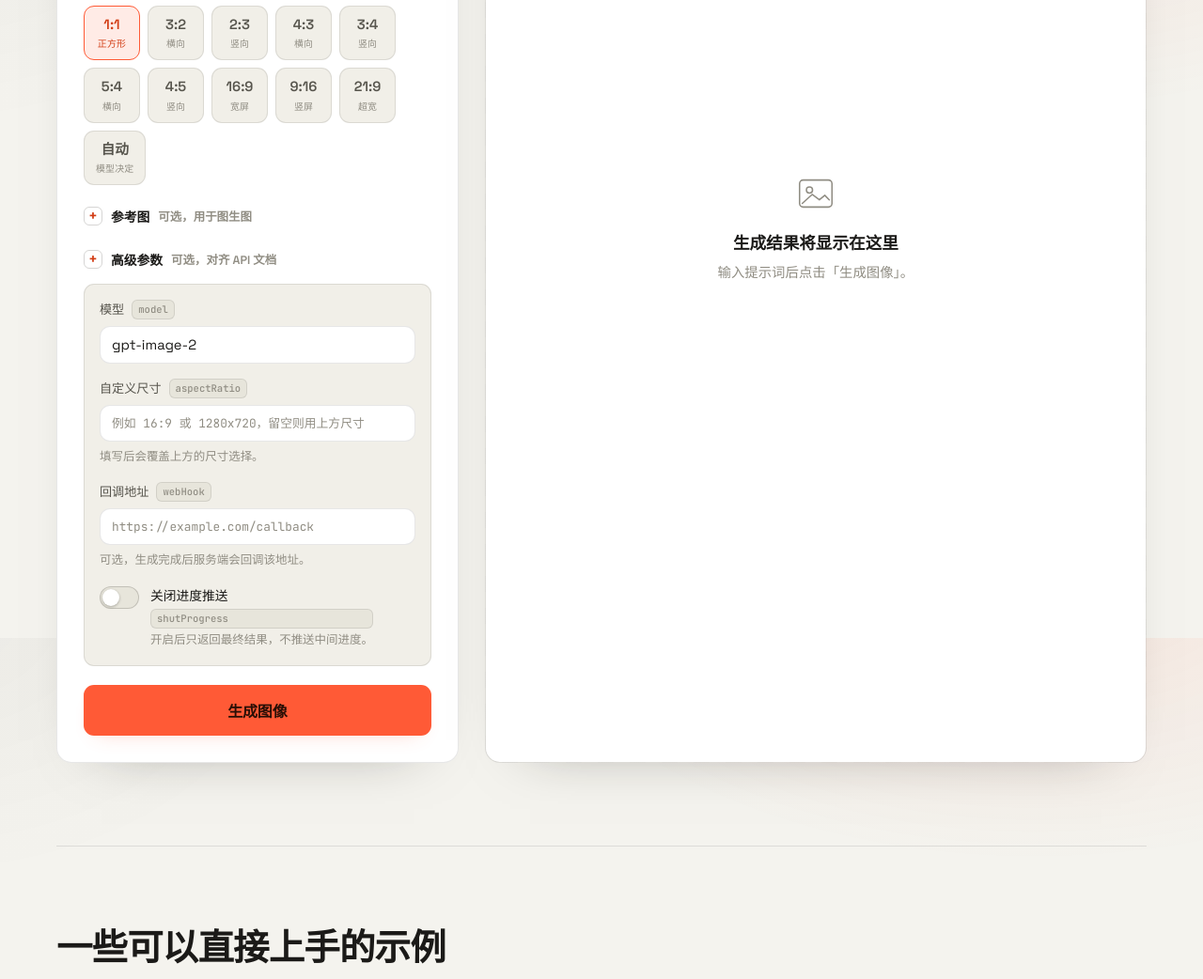
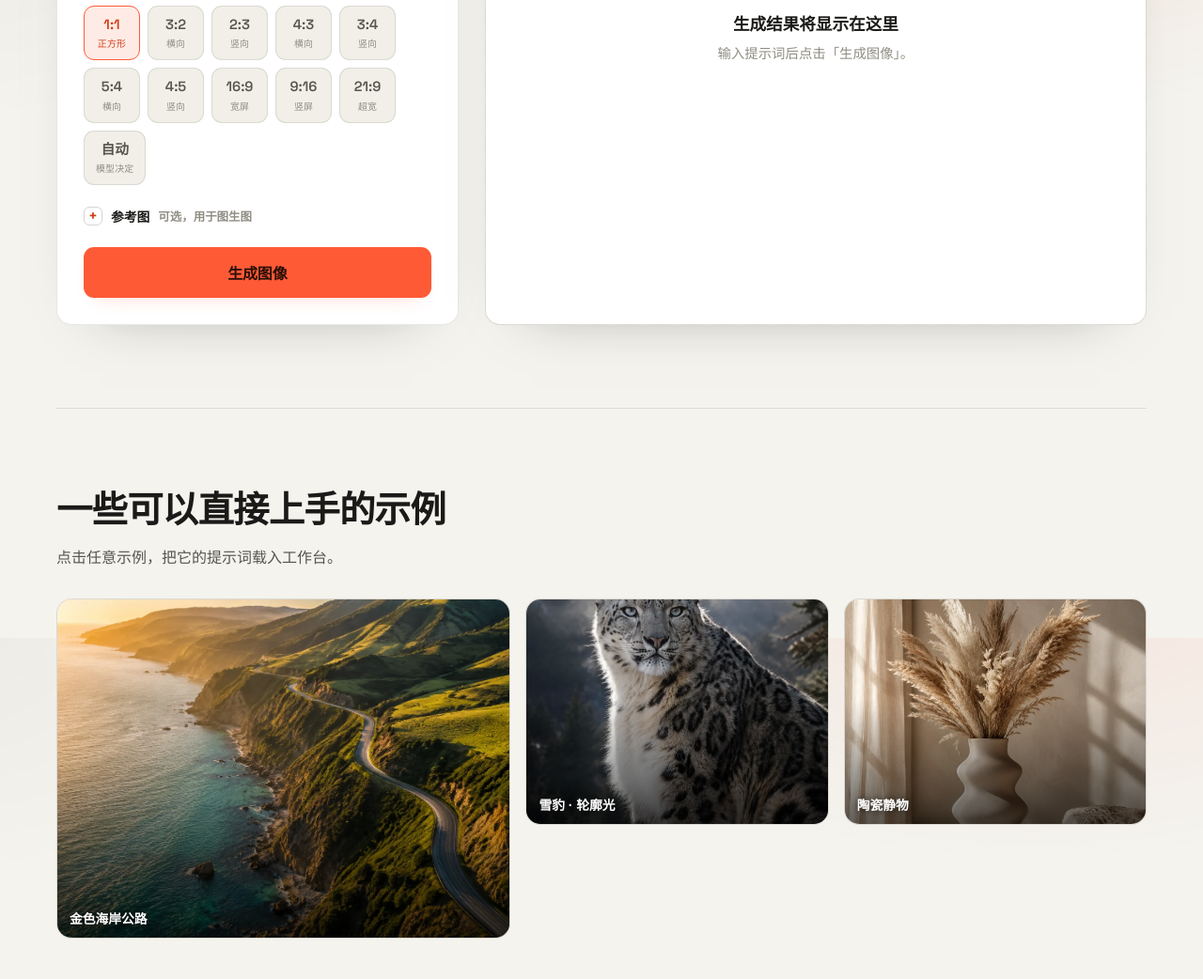
Before and after one commit to nihao555-hub/gpt-image2, a plain HTML site: page static/index.html in a window 1280 px wide. Shown: the part 921-1963 px from the top of the page at 94% size. Drawn offline with Linux system fonts and the light colour scheme; no server answers.

Commit message:
fix(web): route API fetches via location.origin; remove 高级参数 section
- Open via credentialed tunnel URL made relative fetch() throw
  'URL that includes credentials', breaking config/upload/generate.
  Route same-origin API calls through location.origin (credential-free;
  cached basic-auth still applies) so uploads and generation work
  behind a basic-auth tunnel.
- Remove the 高级参数 disclosure (model/custom size/webHook/shutProgress);
  model is fixed to gpt-image-2 server-side.

Co-Authored-By: Devin AI <158243242+devin-ai-integration[bot]@users.noreply.github.com>

```diff
--- a/static/app.js
+++ b/static/app.js
@@ -6,6 +6,14 @@
   const $$ = (sel, root = document) => Array.from(root.querySelectorAll(sel));
 
   const MAX_REFS = 4;
+
+  // Build a same-origin API URL from location.origin (which never carries
+  // userinfo). The page may be opened via a credentialed URL
+  // (https://user:pass@host) behind a basic-auth tunnel; relative fetch()
+  // would then inherit those credentials and the Fetch API throws
+  // "Request cannot be constructed from a URL that includes credentials".
+  // Cached basic-auth is still applied to the credential-free same-origin URL.
+  const apiUrl = (path) => location.origin + path;
 
   const ratioToCss = (val) => {
     const v = (val || "").trim();
@@ -23,7 +31,6 @@
   const canvas = $("#canvas");
   const generateBtn = $("#generateBtn");
   const panelNote = $("#panelNote");
-  const panelModel = $("#panelModel");
 
   const progress = $("#progress");
   const progressFill = $("#progressFill");
@@ -45,13 +52,6 @@
   const dropzone = $("#dropzone");
   const fileInput = $("#fileInput");
   const thumbs = $("#thumbs");
-
-  const advToggle = $("#advToggle");
-  const advPanel = $("#advPanel");
-  const modelInput = $("#modelInput");
-  const customSize = $("#customSize");
-  const webhookInput = $("#webhookInput");
-  const shutProgressEl = $("#shutProgress");
 
   let lastPayload = null;
   let inFlight = false;
@@ -78,15 +78,14 @@
   updateCount();
 
   /* ---------- 尺寸 -> 画布比例 ---------- */
-  const checkedRatio = () => form.querySelector('input[name="ratio"]:checked').value;
-  const activeRatio = () => (customSize && customSize.value.trim()) || checkedRatio();
+  const activeRatio = () => form.querySelector('input[name="ratio"]:checked').value;
   const syncCanvasRatio = () => {
     canvas.style.setProperty("--canvas-ratio", ratioToCss(activeRatio()));
   };
   $$('input[name="ratio"]').forEach((r) => r.addEventListener("change", syncCanvasRatio));
   syncCanvasRatio();
 
-  /* ---------- 高级参数 ---------- */
+  /* ---------- 折叠面板 ---------- */
   const toggleDisclosure = (toggle, panel, onOpen) => {
     toggle.addEventListener("click", () => {
       const willOpen = panel.hasAttribute("hidden");
@@ -100,17 +99,6 @@
       }
     });
   };
-  toggleDisclosure(advToggle, advPanel);
-
-  if (modelInput) {
-    modelInput.addEventListener("input", () => {
-      const name = modelInput.value.trim() || "gpt-image-2";
-      panelModel.textContent = "模型 · " + name;
-    });
-  }
-  if (customSize) {
-    customSize.addEventListener("input", syncCanvasRatio);
-  }
 
   /* ---------- 参考图 ---------- */
   // Uploaded reference images: [{ url, name }]. Combined with pasted URL rows.
@@ -188,7 +176,7 @@
         fd.append("file", file);
         let data;
         try {
-          const r = await fetch("/api/upload", { method: "POST", body: fd });
+          const r = await fetch(apiUrl("/api/upload"), { method: "POST", body: fd });
           data = await r.json().catch(() => ({}));
           if (!r.ok) {
             setDropMsg(data.detail || "上传失败，请重试");
@@ -401,18 +389,13 @@
     panelNote.hidden = true;
     setBusy(true);
     canvas.style.setProperty("--canvas-ratio", ratioToCss(payload.aspectRatio));
-    if (payload.shutProgress) {
-      setIndeterminate(true);
-      setProgress(0, "生成中（已关闭进度推送）");
-    } else {
-      setIndeterminate(false);
-      setProgress(0, "准备中");
-    }
+    setIndeterminate(false);
+    setProgress(0, "准备中");
     setState("loading");
 
     let res;
     try {
-      res = await fetch("/api/generate", {
+      res = await fetch(apiUrl("/api/generate"), {
         method: "POST",
         headers: { "Content-Type": "application/json" },
         body: JSON.stringify(payload),
@@ -472,10 +455,7 @@
       prompt,
       aspectRatio: activeRatio(),
       urls: gatherRefs(),
-      shutProgress: !!(shutProgressEl && shutProgressEl.checked),
     };
-    if (modelInput && modelInput.value.trim()) payload.model = modelInput.value.trim();
-    if (webhookInput && webhookInput.value.trim()) payload.webHook = webhookInput.value.trim();
     runGeneration(payload);
   });
 
@@ -484,7 +464,6 @@
     btn.addEventListener("click", () => {
       promptEl.value = btn.dataset.prompt || "";
       updateCount();
-      if (customSize) customSize.value = "";
       const ratio = btn.dataset.ratio;
       const target = form.querySelector(`input[name="ratio"][value="${ratio}"]`);
       if (target) {
@@ -501,11 +480,8 @@
     const pill = $("#statusPill");
     const txt = $("#statusText");
     try {
-      const r = await fetch("/api/config");
+      const r = await fetch(apiUrl("/api/config"));
       const cfg = await r.json();
-      if (cfg && cfg.model && panelModel && !modelInput.value.trim()) {
-        panelModel.textContent = "模型 · " + cfg.model;
-      }
       if (cfg.apiKeyConfigured) {
         pill.classList.add("is-ok");
         txt.textContent = "在线";
--- a/static/index.html
+++ b/static/index.html
@@ -155,37 +155,6 @@
             </div>
           </div>
 
-          <div class="field">
-            <button type="button" class="disclosure" id="advToggle" aria-expanded="false" aria-controls="advPanel">
-              <span class="disclosure__chevron" aria-hidden="true">+</span>
-              高级参数 <span class="field__hint">可选，对齐 API 文档</span>
-            </button>
-            <div class="adv" id="advPanel" hidden>
-              <div class="adv__field">
-                <label class="field__label" for="modelInput">模型 <span class="mono adv__key">model</span></label>
-                <input id="modelInput" class="adv__input" type="text" value="gpt-image-2" placeholder="gpt-image-2" />
-              </div>
-              <div class="adv__field">
-                <label class="field__label" for="customSize">自定义尺寸 <span class="mono adv__key">aspectRatio</span></label>
-                <input id="customSize" class="adv__input mono" type="text" inputmode="text" placeholder="例如 16:9 或 1280x720，留空则用上方尺寸" />
-                <p class="field__hint">填写后会覆盖上方的尺寸选择。</p>
-              </div>
-              <div class="adv__field">
-                <label class="field__label" for="webhookInput">回调地址 <span class="mono adv__key">webHook</span></label>
-                <input id="webhookInput" class="adv__input mono" type="url" placeholder="https://example.com/callback" />
-                <p class="field__hint">可选，生成完成后服务端会回调该地址。</p>
-              </div>
-              <label class="toggle" for="shutProgress">
-                <input type="checkbox" id="shutProgress" />
-                <span class="toggle__track" aria-hidden="true"><span class="toggle__thumb"></span></span>
-                <span class="toggle__text">
-                  关闭进度推送 <span class="mono adv__key">shutProgress</span>
-                  <small class="field__hint">开启后只返回最终结果，不推送中间进度。</small>
-                </span>
-              </label>
-            </div>
-          </div>
-
           <button type="submit" class="btn btn--primary btn--block" id="generateBtn">
             <span class="btn__label">生成图像</span>
           </button>
```
